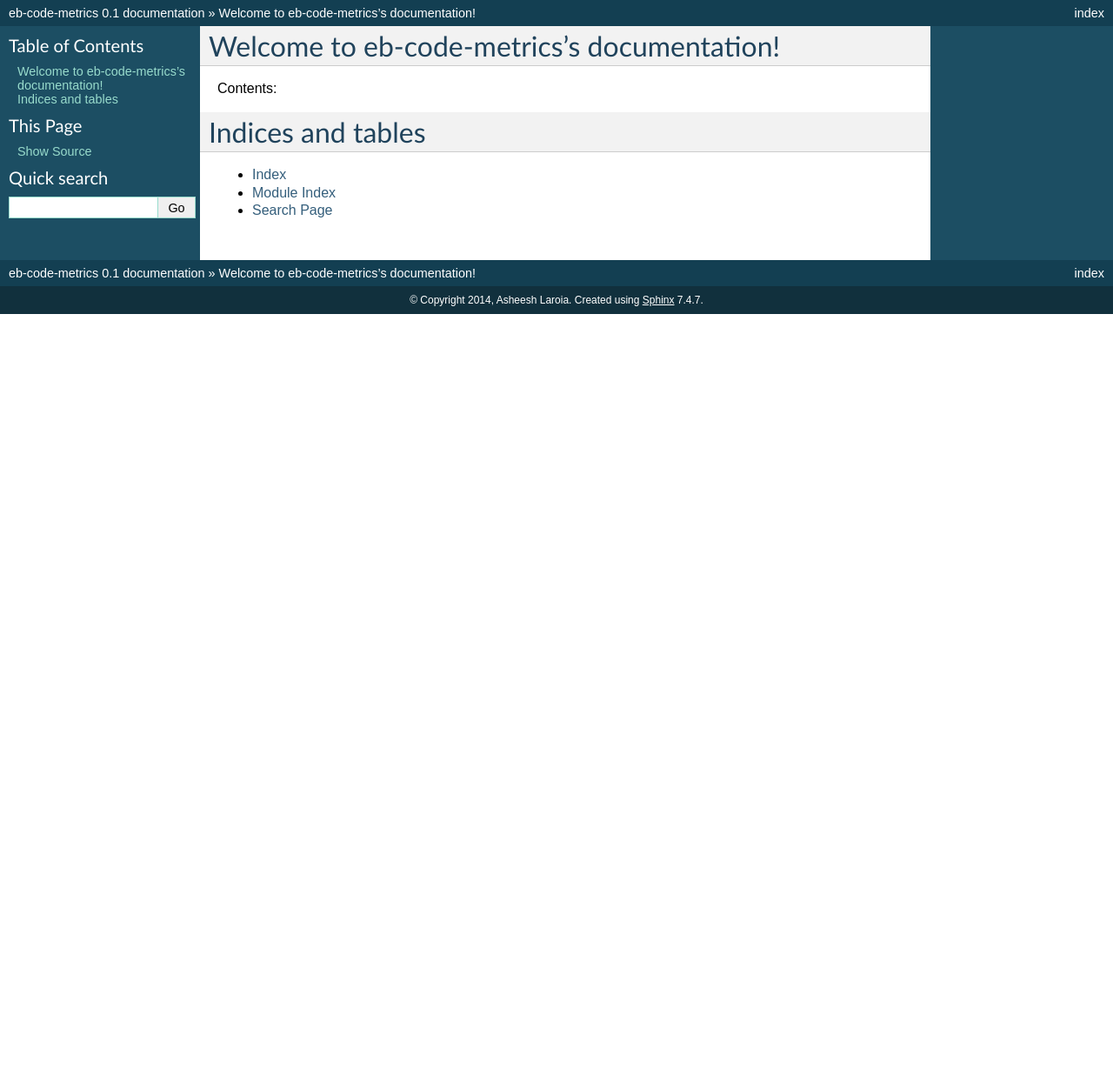
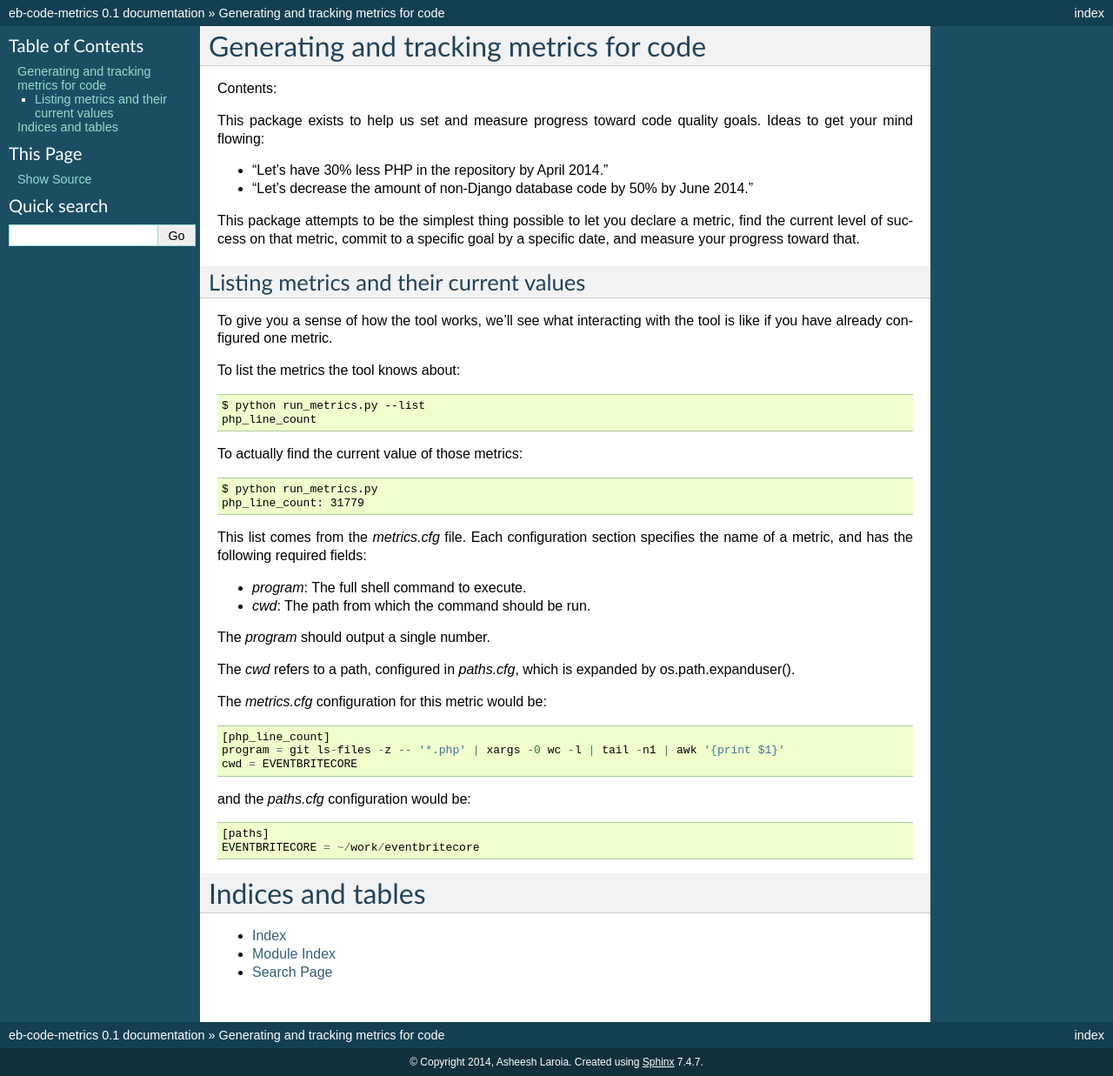
Before and after one commit to eventbrite/eventually, a Sphinx documentation site: the page built from metrics/docs/index.rst, in a window 1280 px wide. Shown: the whole page at 87% size. Built offline with Sphinx 7.4.7, drawn with Linux system fonts in a browser that asks for light colours; before the commit the page ends 900 px from its top, so only the background shows below that.

Commit message:
Add the ability to list all metrics, and document that

```diff
--- a/metrics/docs/index.rst
+++ b/metrics/docs/index.rst
@@ -3,14 +3,65 @@
    You can adapt this file completely to your liking, but it should at least
    contain the root `toctree` directive.
 
-Welcome to eb-code-metrics's documentation!
-===========================================
+Generating and tracking metrics for code
+========================================
 
 Contents:
 
 .. toctree::
    :maxdepth: 2
 
+This package exists to help us set and measure progress toward code
+quality goals. Ideas to get your mind flowing:
+
+* "Let's have 30% less PHP in the repository by April 2014."
+
+* "Let's decrease the amount of non-Django database code by 50% by
+  June 2014."
+
+
+This package attempts to be the simplest thing possible to let you
+declare a metric, find the current level of success on that metric,
+commit to a specific goal by a specific date, and measure your
+progress toward that.
+
+Listing metrics and their current values
+----------------------------------------
+
+To give you a sense of how the tool works, we'll see what interacting
+with the tool is like if you have already configured one metric.
+
+To list the metrics the tool knows about::
+
+ $ python run_metrics.py --list
+ php_line_count
+
+To actually find the current value of those metrics::
+
+ $ python run_metrics.py
+ php_line_count: 31779
+
+This list comes from the `metrics.cfg` file. Each configuration section
+specifies the name of a metric, and has the following required fields:
+
+* `program`: The full shell command to execute.
+* `cwd`: The path from which the command should be run.
+
+The `program` should output a single number.
+
+The `cwd` refers to a path, configured in `paths.cfg`, which is
+expanded by os.path.expanduser().
+
+The `metrics.cfg` configuration for this metric would be::
+
+ [php_line_count]
+ program = git ls-files -z -- '*.php' | xargs -0 wc -l | tail -n1 | awk '{print $1}'
+ cwd = EVENTBRITECORE
+
+and the `paths.cfg` configuration would be::
+
+ [paths]
+ EVENTBRITECORE = ~/work/eventbritecore
 
 
 Indices and tables
```
Also changed, not shown: 1 other file.
